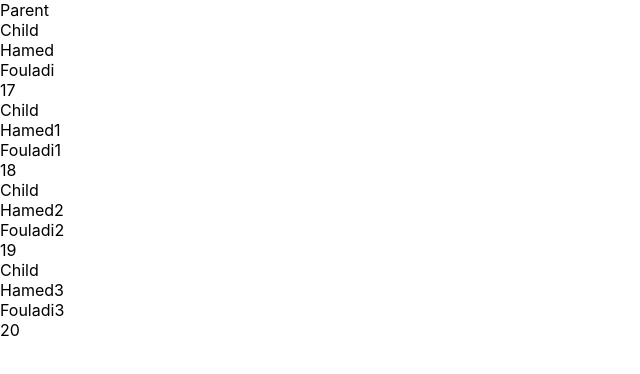
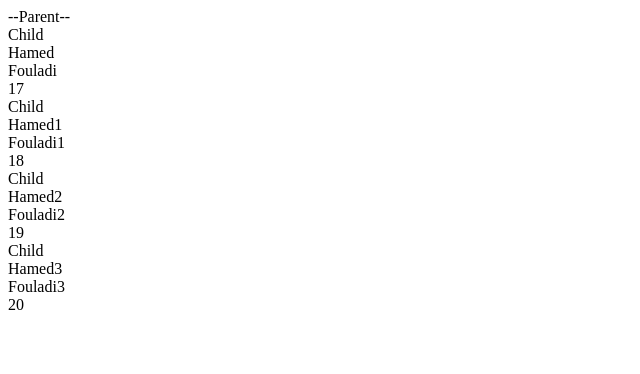
Before and after one commit to Koliya-s-survivors/Todo-list-react, a React (Create React App) app: page / in a window 1280 px wide. Shown: the top 374 px of the page, without its empty margins (0-640 px from the left). Built offline with nearby package versions, Linux system fonts and the light colour scheme.

Commit message:
maked props with state

```diff
--- a/src/App.css
+++ /dev/null
@@ -1,38 +0,0 @@
-.App {
-  text-align: center;
-}
-
-.App-logo {
-  height: 40vmin;
-  pointer-events: none;
-}
-
-@media (prefers-reduced-motion: no-preference) {
-  .App-logo {
-    animation: App-logo-spin infinite 20s linear;
-  }
-}
-
-.App-header {
-  background-color: #282c34;
-  min-height: 100vh;
-  display: flex;
-  flex-direction: column;
-  align-items: center;
-  justify-content: center;
-  font-size: calc(10px + 2vmin);
-  color: white;
-}
-
-.App-link {
-  color: #61dafb;
-}
-
-@keyframes App-logo-spin {
-  from {
-    transform: rotate(0deg);
-  }
-  to {
-    transform: rotate(360deg);
-  }
-}
--- a/src/App.js
+++ /dev/null
@@ -1,43 +0,0 @@
-import React from 'react';
-import './App.css';
-import {Parent, Child} from './components/props';
-
-const myProps = [
-  {
-    name: 'Hamed',
-    lastName: 'Fouladi',
-    age: 17
-  },
-  {
-    name: 'Hamed1',
-    lastName: 'Fouladi1',
-    age: 18
-  },
-  {
-    name: 'Hamed2',
-    lastName: 'Fouladi2',
-    age: 19
-  },
-  {
-    name: 'Hamed3',
-    lastName: 'Fouladi3',
-    age: 20
-  },
-]
-
-class App extends React.Component {
-  render() {
-    return (
-      <>
-        <Parent myProps={myProps}>
-          {(myProps) => {
-            return myProps.map(({ name, lastName, age }) =>
-              <Child name={name} lastName={lastName} age={age}/>)
-          }}
-        </Parent>
-      </>
-    )
-  }
-}
-
-export {App};
--- /dev/null
+++ b/src/components/app/app.js
@@ -0,0 +1,45 @@
+import React from 'react';
+
+import {Parent} from '../parent';
+import {Child} from '../child';
+
+
+class App extends React.Component {
+  state = {
+    myProps: [
+      {
+        name: 'Hamed',
+        lastName: 'Fouladi',
+        age: 17
+      },
+      {
+        name: 'Hamed1',
+        lastName: 'Fouladi1',
+        age: 18
+      },
+      {
+        name: 'Hamed2',
+        lastName: 'Fouladi2',
+        age: 19
+      },
+      {
+        name: 'Hamed3',
+        lastName: 'Fouladi3',
+        age: 20
+      },
+    ],
+  }
+
+  render() {
+    return (
+      <>
+        <Parent myProps={this.state.myProps}>
+          {(arr) => arr.map(({name, lastName, age}) =>
+            <Child name={name} lastName={lastName} age={age}/>)}
+        </Parent>
+      </>
+    )
+  }
+}
+
+export {App};
--- /dev/null
+++ b/src/components/app/index.js
@@ -0,0 +1,3 @@
+import {App} from './app';
+
+export {App};
--- a/src/components/props/index.js
+++ b/src/components/child/child.js
@@ -1,15 +1,4 @@
 import React, {Component} from 'react';
-
-class Parent extends Component {
-  render() {
-    return (
-      <>
-        <div>Parent</div>
-        <div>{this.props.children(this.props.myProps)}</div>
-      </>
-    );
-  }
-}
 
 class Child extends Component {
   render() {
@@ -25,4 +14,4 @@ class Child extends Component {
 }
 
 
-export {Parent, Child};
+export {Child};
--- /dev/null
+++ b/src/components/child/index.js
@@ -0,0 +1,3 @@
+import {Child} from './child';
+
+export {Child};
--- /dev/null
+++ b/src/components/parent/index.js
@@ -0,0 +1,3 @@
+import {Parent} from './parent';
+
+export {Parent};
--- /dev/null
+++ b/src/components/parent/parent.js
@@ -0,0 +1,14 @@
+import React, {Component} from 'react';
+
+class Parent extends Component {
+  render() {
+    return (
+      <>
+        <div>--Parent--</div>
+        <div>{this.props.children(this.props.myProps)}</div>
+      </>
+    );
+  }
+}
+
+export {Parent};
--- a/src/index.css
+++ /dev/null
@@ -1,13 +0,0 @@
-body {
-  margin: 0;
-  font-family: -apple-system, BlinkMacSystemFont, 'Segoe UI', 'Roboto', 'Oxygen',
-    'Ubuntu', 'Cantarell', 'Fira Sans', 'Droid Sans', 'Helvetica Neue',
-    sans-serif;
-  -webkit-font-smoothing: antialiased;
-  -moz-osx-font-smoothing: grayscale;
-}
-
-code {
-  font-family: source-code-pro, Menlo, Monaco, Consolas, 'Courier New',
-    monospace;
-}
--- a/src/index.js
+++ b/src/index.js
@@ -1,7 +1,6 @@
 import React from 'react';
 import ReactDOM from 'react-dom';
-import './index.css';
-import { App } from './App';
+import { App } from './components/app';
 
 ReactDOM.render(
     <App />,
```
Also changed, not shown: src/reportWebVitals.js (deleted, +0 -13 lines), src/setupTests.js (deleted, +0 -5 lines), src/logo.svg (deleted), 1 other file (tests, documents, lock files or other folders).
